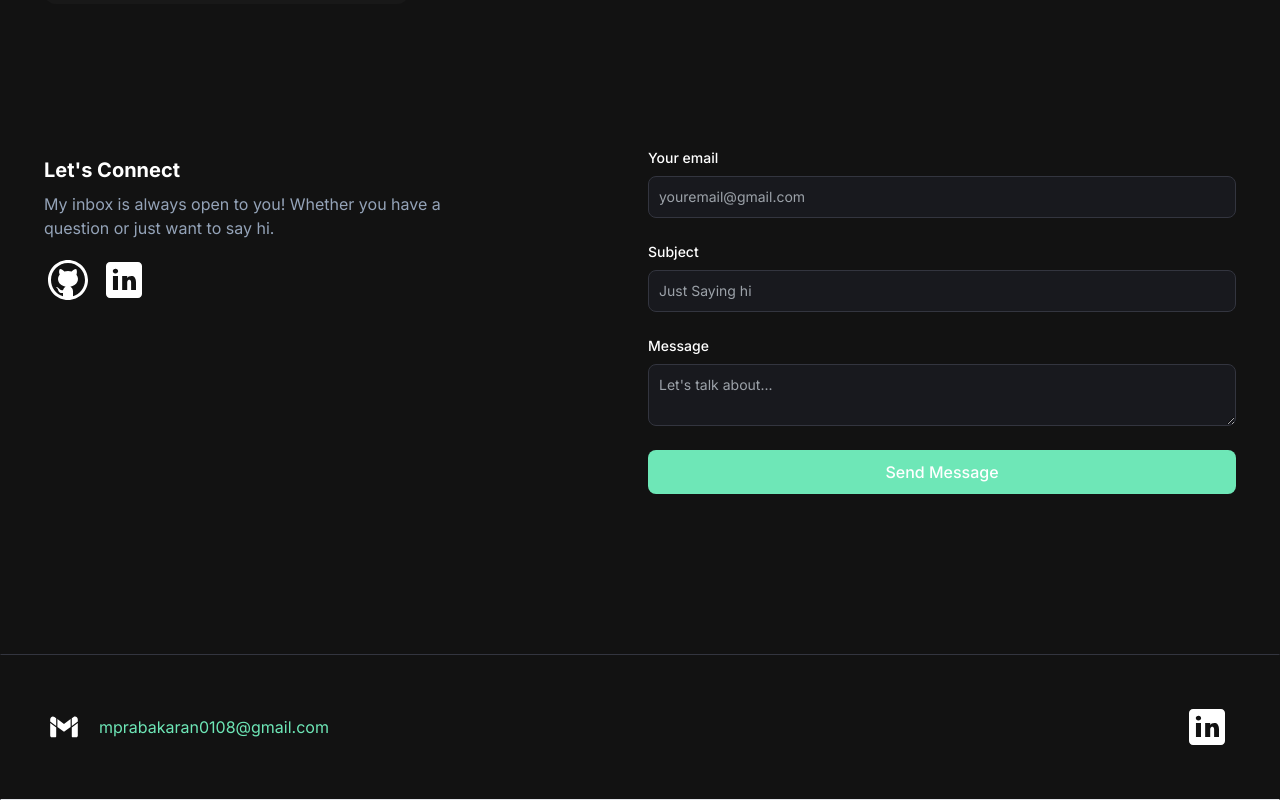
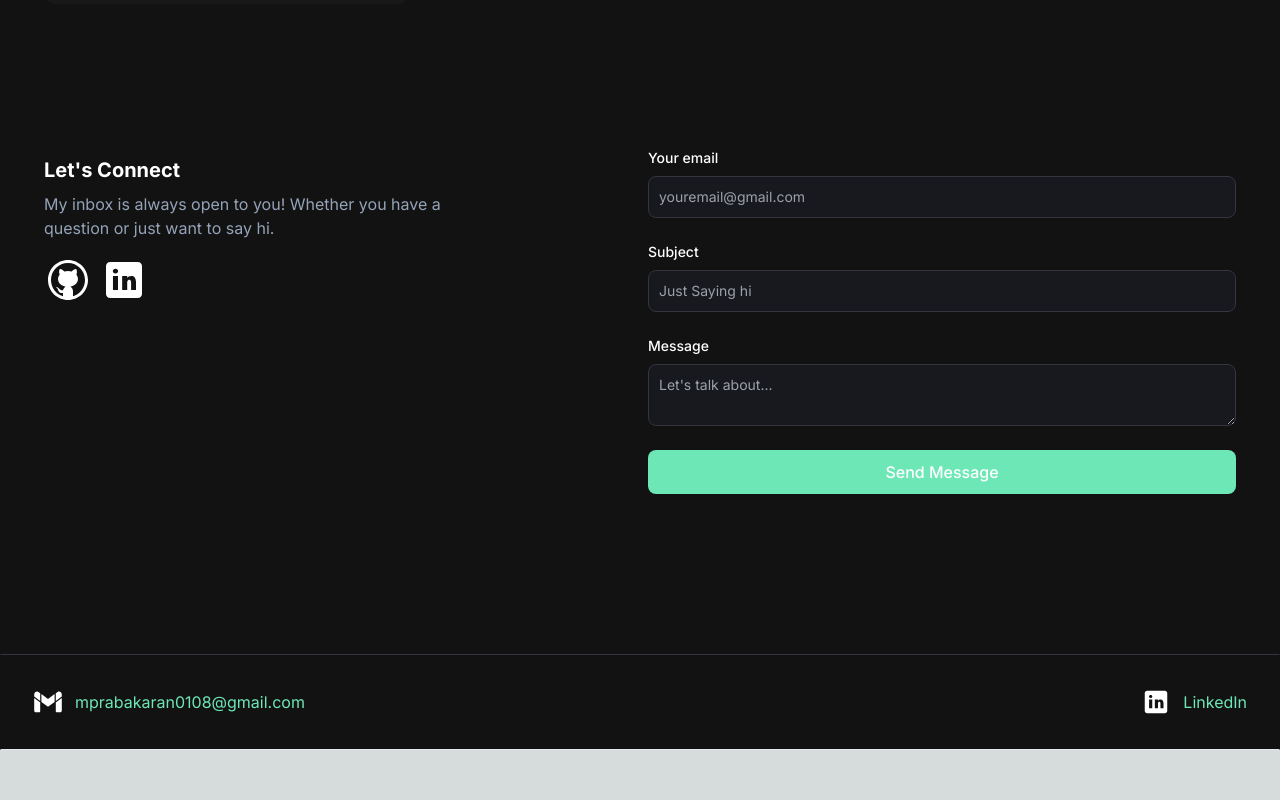
Before and after one commit to Prabakaran0801/Portfolio-Reactjs, a Next.js app: page / in a window 1280 px wide. Shown: the part 3431-4231 px from the top of the page. After the commit the page ends 4181 px from the top, so only its background shows below. Built offline with nearby package versions, Linux system fonts and the light colour scheme.

Commit message:
fixed footer

```diff
--- a/app/src/components/Footer.jsx
+++ b/app/src/components/Footer.jsx
@@ -6,7 +6,7 @@ import LinkedinIcon from "../../../public/linkedin-icon.svg";
 const Footer = () => {
   return (
     <footer className="footer sticky border border-t-[#33353F] border-l-transparent border-r-transparent text-white">
-      <div className="container p-12 flex justify-between">
+      <div className="container p-8 flex flex-col md:flex  justify-between md:flex-row items-center gap-2">
         <div className="flex  justify-center items-center">
           <Image
             src={Gmail}
@@ -18,20 +18,26 @@ const Footer = () => {
           <Link
             href="https://mail.google.com/mail/u/0/?tab=rm&ogbl#inbox?compose=DmwnWtDvfTHMjFwSwXgMTjHsHcKWcHXscJdWDqzhQkCHvSzpzTkxwShJrbdZSKtzHZFfGvZTTpqB"
             target="_blank"
-            className="ml-5 text-emerald-300  hover:text-emerald-500"
+            className="ml-3 text-emerald-300  hover:text-emerald-500"
           >
             mprabakaran0108@gmail.com
           </Link>
         </div>
-
-        <Link
-          href="https://www.linkedin.com/in/prabakaran-m08/"
-          target="_blank"
-        >
-          <Image src={LinkedinIcon} alt="Linkedin Icon" />
-        </Link>
-
-        {/* <p className="text-slate-600 ">All rights reserved.</p> */}
+        <div className="flex  justify-center items-center">
+          <Image
+            src={LinkedinIcon}
+            height={30}
+            width={30}
+            alt="Linkedin Icon"
+          />
+          <Link
+            href="https://www.linkedin.com/in/prabakaran-m08/"
+            target="_blank"
+            className="ml-3 text-emerald-300  hover:text-emerald-500"
+          >
+            LinkedIn
+          </Link>
+        </div>
       </div>
     </footer>
   );
```
